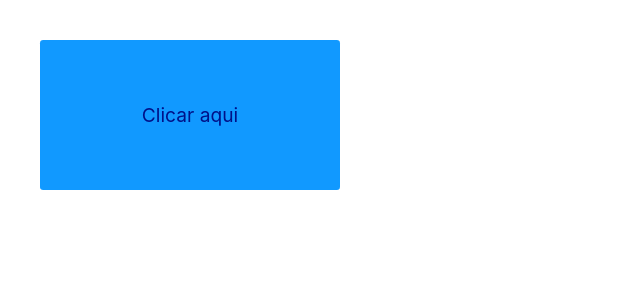
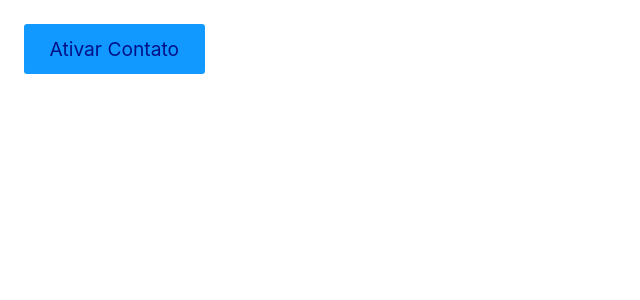
Before and after one commit to jeanfwl/react-origamid, a React (Create React App) app in the folder react-curso/appreact/: page /contato in a window 1280 px wide. Shown: the top 300 px of the page, without its empty margins (0-640 px from the left). Built offline with nearby package versions, Linux system fonts and the light colour scheme.

Commit message:
Realizada aula de Lazy e Suspense

```diff
--- a/react-curso/appreact/package.json
+++ b/react-curso/appreact/package.json
@@ -8,6 +8,7 @@
     "@testing-library/user-event": "^13.5.0",
     "bootstrap": "^5.2.3",
     "history": "^5.3.0",
+    "jquery": "^3.6.4",
     "react": "^18.2.0",
     "react-bootstrap": "^2.7.3",
     "react-dom": "^18.2.0",
--- a/react-curso/appreact/src/index.js
+++ b/react-curso/appreact/src/index.js
@@ -1,6 +1,6 @@
 import React from 'react';
 import ReactDOM from 'react-dom/client';
-import App from './mais-react/propTypes/App';
+import App from './mais-react/lazy-and-suspense/App';
 
 // import 'bootstrap/dist/css/bootstrap.min.css';
 // import 'bootstrap/dist/js/bootstrap.bundle.min'; possível omitir usando react-bootstrap
--- /dev/null
+++ b/react-curso/appreact/src/mais-react/lazy-and-suspense/App.js
@@ -0,0 +1,20 @@
+import React from 'react';
+// import Contato from './Contato';
+const Contato = React.lazy(() => import('./Contato'));
+
+const App = () => {
+  const [ativo, setAtivo] = React.useState(false);
+
+  return (
+    <div>
+      {ativo && (
+        <React.Suspense fallback={<div>Carregando...</div>}>
+          <Contato />
+        </React.Suspense>
+      )}
+      <button onClick={() => setAtivo(true)}>Ativar Contato</button>
+    </div>
+  );
+};
+
+export default App;
--- /dev/null
+++ b/react-curso/appreact/src/mais-react/lazy-and-suspense/Contato.js
@@ -0,0 +1,9 @@
+import React from 'react';
+import $ from 'jquery';
+
+const Contato = () => {
+  console.log($);
+  return <div>Contato</div>;
+};
+
+export default Contato;
```
Also changed, not shown: 1 other file (tests, documents, lock files or other folders).
